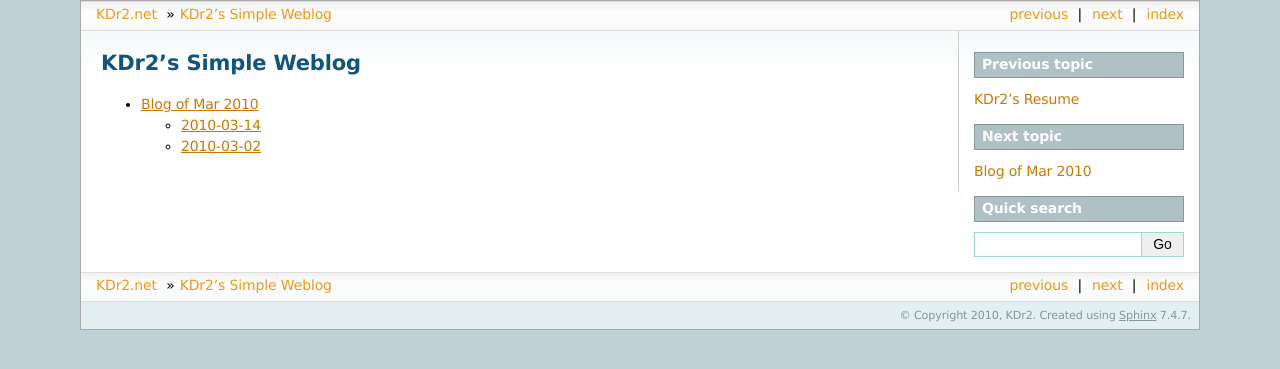
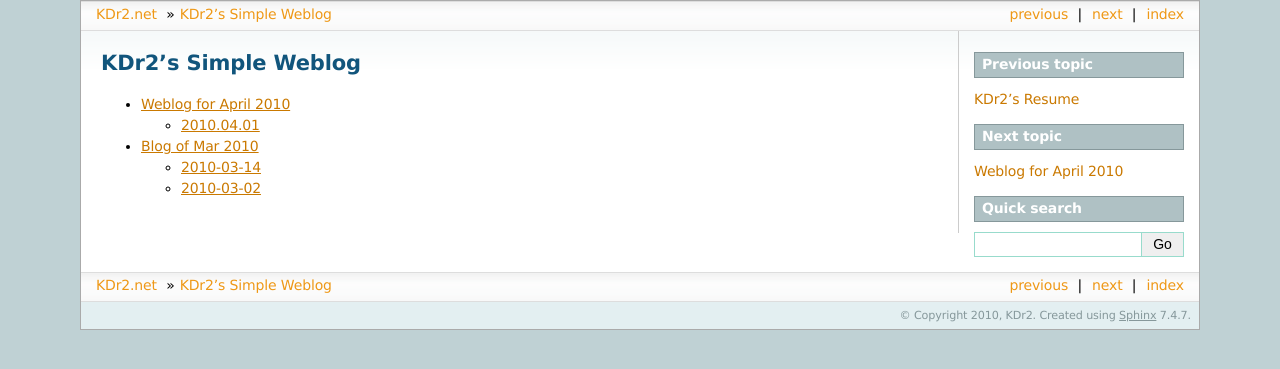
Before and after one commit to KDr2/kdr2.net, a Sphinx documentation site: the page built from source/blog/index.rst, in a window 1280 px wide. Shown: the top 369 px of the page. Built offline with Sphinx 7.4.7, drawn with Linux system fonts in a browser that asks for light colours.

Commit message:
update screenshot url

```diff
--- /dev/null
+++ b/source/blog/201004.rst
@@ -0,0 +1,11 @@
+.. blog 201004
+
+Weblog for April 2010
+=======================
+
+2010.04.01
+-----------------------
+
+
+
+.. include:: ../include/comments.rst
--- a/source/blog/index.rst
+++ b/source/blog/index.rst
@@ -7,4 +7,5 @@
 .. toctree::
    :maxdepth: 3
 
+   201004
    201003
--- a/source/index.rst
+++ b/source/index.rst
@@ -15,7 +15,7 @@
 
 I'm a programmer, generally I do all of my developments with my laptop
 (Lenovo ThinkpPad T400 2767 R38), and `this is a screenshot of it
-<http://dl.dropbox.com/u/3039119/screenshot/screenshot-20100202.png>`_),
+<https://dl.dropbox.com/u/3039119/screenshot/screenshot-20100409.png>`_),
 which debian_ was installed on. I can write |python|_, |erlang|_,
 |perl|_, |ruby|_, C, C++, Java and some more programming
 languages. You can see more about my IT skills and projects experience
```
